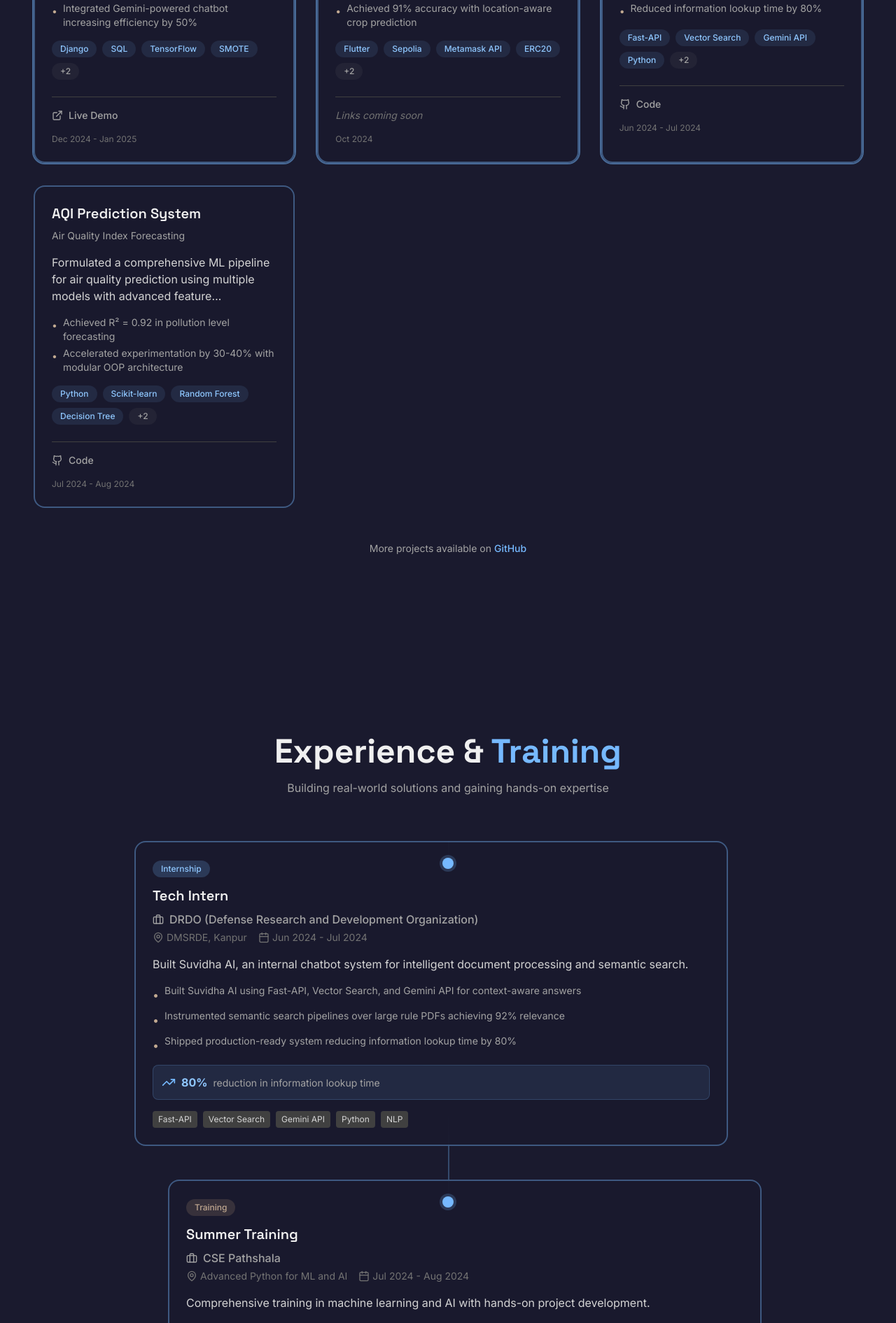
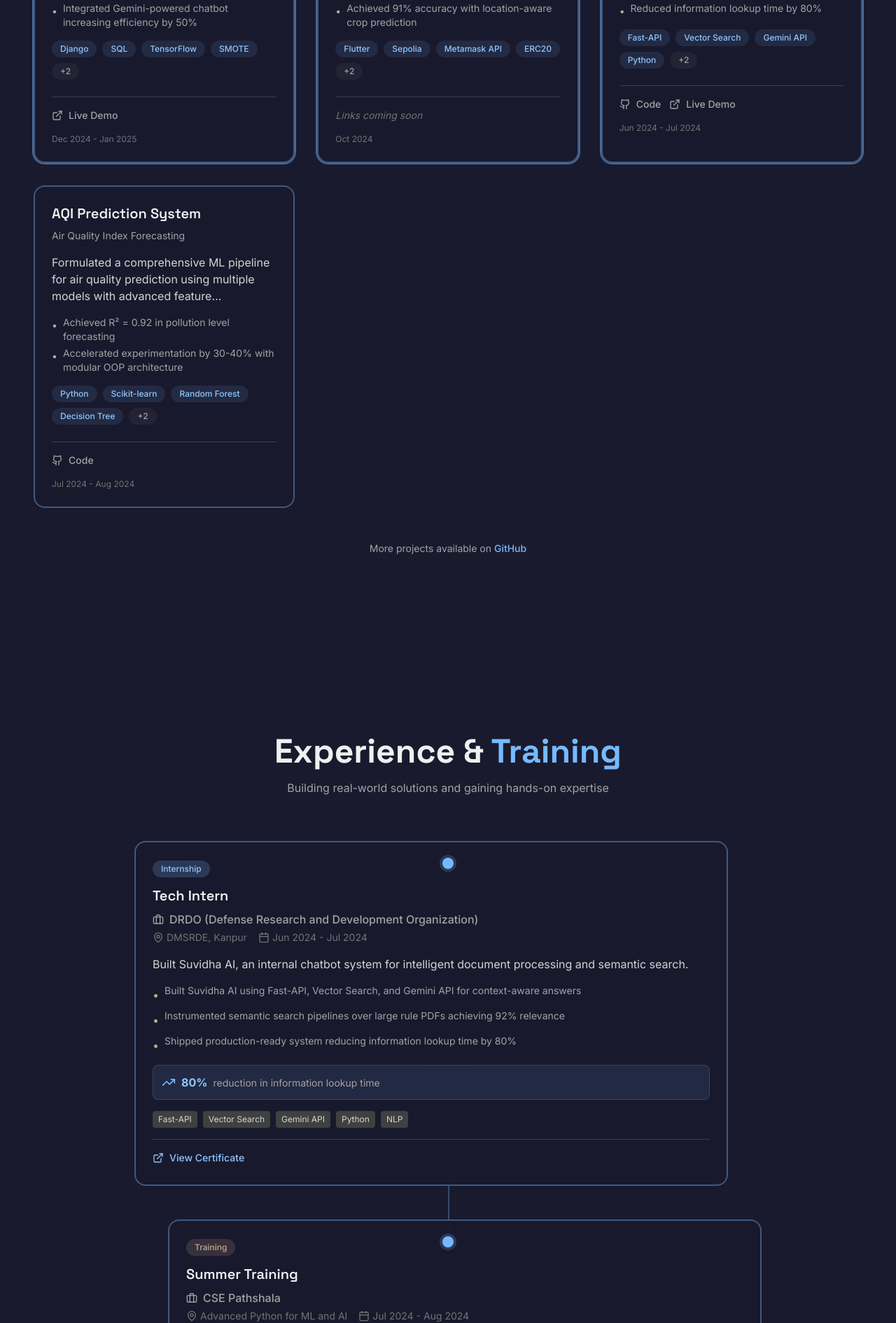
Before and after one commit to Dhruv852/portfolio-website, a React (Vite) app: page / in a window 1280 px wide. Shown: the part 3560-5451 px from the top of the page at 70% size. Built offline with nearby package versions, Linux system fonts and the light colour scheme.

Commit message:
added links

```diff
--- a/src/components/Achievements.jsx
+++ b/src/components/Achievements.jsx
@@ -1,5 +1,5 @@
 import { motion } from 'framer-motion';
-import { Award, Heart } from 'lucide-react';
+import { Award, Heart, ExternalLink } from 'lucide-react';
 import { useScrollAnimation } from '../hooks/useScrollAnimation';
 import { achievements } from '../data/certifications';
 
@@ -64,9 +64,20 @@ const Achievements = () => {
                                             <p className="text-gray-700 dark:text-gray-300 text-sm mb-2">
                                                 {achievement.description}
                                             </p>
-                                            <p className="text-xs text-gray-500 dark:text-gray-500">
+                                            <p className="text-xs text-gray-500 dark:text-gray-500 mb-3">
                                                 {achievement.date}
                                             </p>
+                                            {achievement.credentialUrl && (
+                                                <a
+                                                    href={achievement.credentialUrl}
+                                                    target="_blank"
+                                                    rel="noopener noreferrer"
+                                                    className="inline-flex items-center gap-2 text-sm font-medium text-primary-600 dark:text-primary-400 hover:text-primary-700 dark:hover:text-primary-300 transition-colors"
+                                                >
+                                                    <ExternalLink className="w-4 h-4" />
+                                                    View Certificate
+                                                </a>
+                                            )}
                                         </div>
                                     </div>
                                 </motion.div>
--- a/src/components/Experience.jsx
+++ b/src/components/Experience.jsx
@@ -1,5 +1,5 @@
 import { motion } from 'framer-motion';
-import { Briefcase, Calendar, MapPin, TrendingUp } from 'lucide-react';
+import { Briefcase, Calendar, MapPin, TrendingUp, ExternalLink } from 'lucide-react';
 import { useStaggerAnimation } from '../hooks/useScrollAnimation';
 import { experience } from '../data/experience';
 
@@ -116,6 +116,21 @@ const Experience = () => {
                                                     </span>
                                                 ))}
                                             </div>
+
+                                            {/* Certificate Link */}
+                                            {item.certificateUrl && (
+                                                <div className="mt-4 pt-4 border-t border-gray-200 dark:border-gray-700">
+                                                    <a
+                                                        href={item.certificateUrl}
+                                                        target="_blank"
+                                                        rel="noopener noreferrer"
+                                                        className="inline-flex items-center gap-2 text-sm font-medium text-primary-600 dark:text-primary-400 hover:text-primary-700 dark:hover:text-primary-300 transition-colors"
+                                                    >
+                                                        <ExternalLink className="w-4 h-4" />
+                                                        View Certificate
+                                                    </a>
+                                                </div>
+                                            )}
                                         </div>
                                     </div>
                                 </motion.div>
--- a/src/data/projects.js
+++ b/src/data/projects.js
@@ -43,7 +43,7 @@ export const projects = [
         ],
         techStack: ['Fast-API', 'Vector Search', 'Gemini API', 'Python', 'NLP', 'Document Processing'],
         githubUrl: 'https://github.com/Dhruv852/suvidha-',
-        liveUrl: '',
+        liveUrl: 'https://suvidha-six.vercel.app/',
         featured: true,
         date: 'Jun 2024 - Jul 2024'
     },
```
